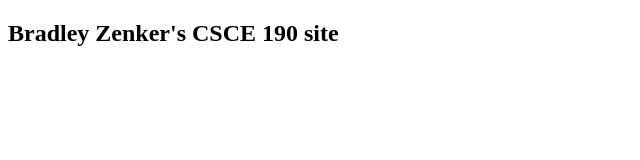
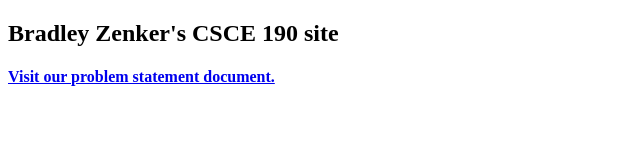
Before and after one commit to Bzenker29/Bzenker29.github.io, a plain HTML site: page index.html in a window 1280 px wide. Shown: the whole page, without its empty margins (0-640 px from the left). Drawn offline with Linux system fonts and the light colour scheme.

Commit message:
Add files via upload

```diff
--- a/index.html
+++ b/index.html
@@ -8,5 +8,12 @@
     <body>
         <h2>Bradley Zenker's CSCE 190 site</h2>
 
+        <h4><a href="https://docs.google.com/document/d/1XaX_G-7GnRp7Ad4MAxrRIqzE2iruV3lJGCi5mZWnqtQ/edit">Visit our problem statement document.</a></h4>
+
+
+
+
+
+
     </body>
 </html>
```
